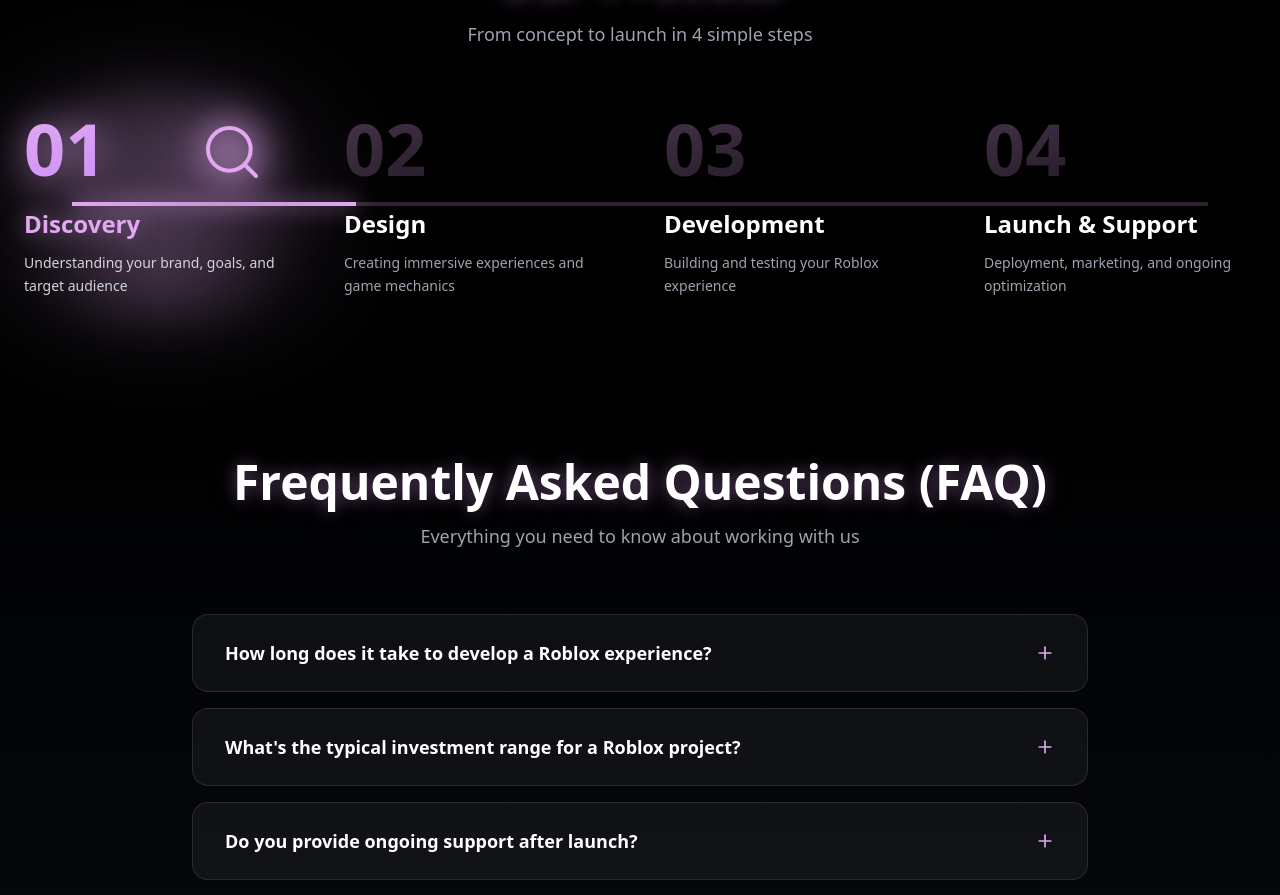
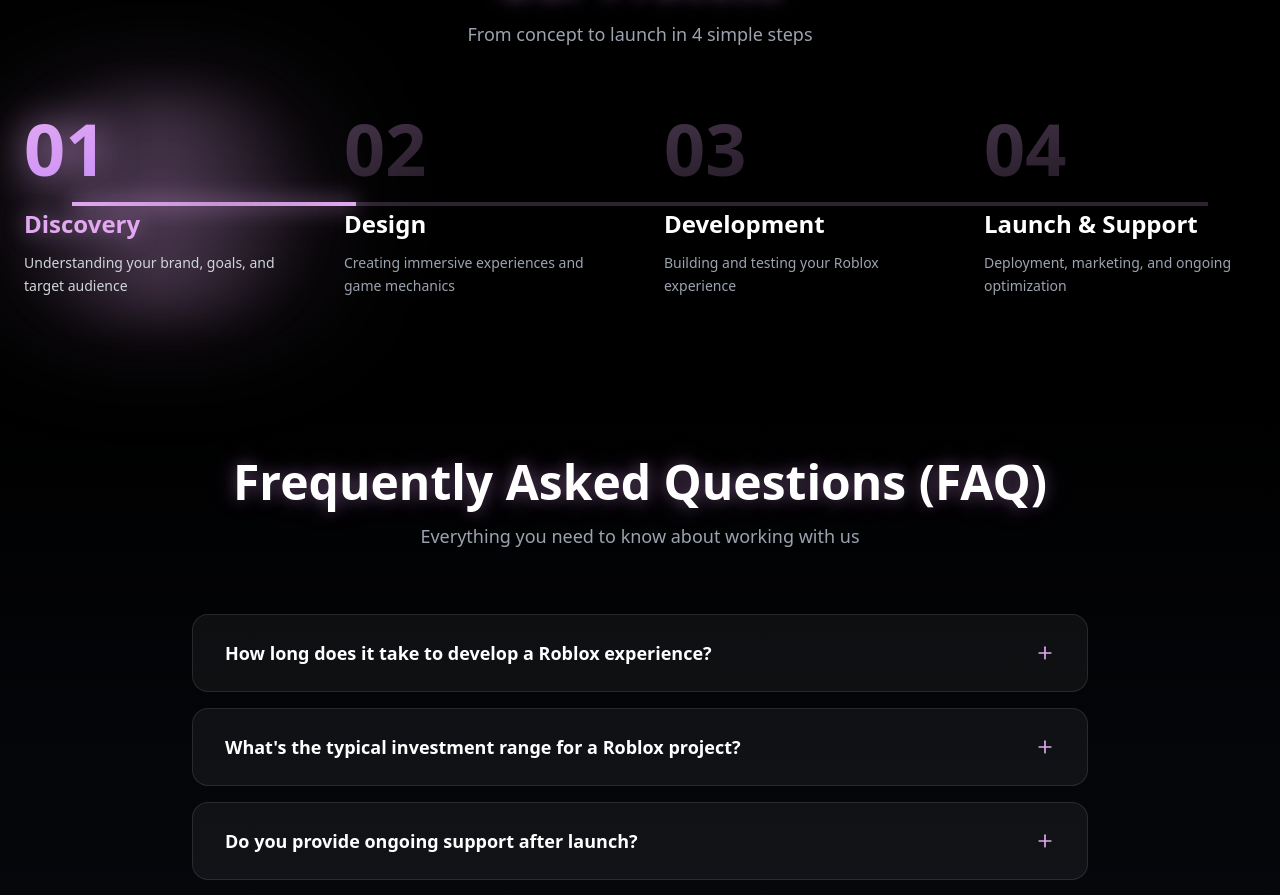
Before and after one commit to Adam-Burroughs/betterwebsite, a React (Vite) app: page / in a window 1280 px wide. Shown: the part 5856-6751 px from the top of the page. Built offline with nearby package versions, Linux system fonts and the light colour scheme.

Commit message:
Updated App.tsx

```diff
--- a/src/App.tsx
+++ b/src/App.tsx
@@ -1,4 +1,4 @@
-import { Gamepad2, Users, Briefcase, Sparkles, ArrowRight, Mail, ChevronDown, TrendingUp, Target, Award, Zap, Globe, Clock, Plus, Minus, ExternalLink, Search, Wand2, Code, Rocket } from 'lucide-react';
+import { Gamepad2, Users, Briefcase, Sparkles, ArrowRight, Mail, ChevronDown, TrendingUp, Target, Award, Zap, Globe, Clock, Plus, Minus, ExternalLink } from 'lucide-react';
 import { useState, useEffect, useRef } from 'react';
 import { trackButtonClick, trackSectionView, trackScroll } from './analytics';
 
@@ -647,10 +647,10 @@
 
             <div className="grid md:grid-cols-4 gap-12">
               {[
-                { num: "01", title: "Discovery", desc: "Understanding your brand, goals, and target audience", icon: Search },
-                { num: "02", title: "Design", desc: "Creating immersive experiences and game mechanics", icon: Wand2 },
-                { num: "03", title: "Development", desc: "Building and testing your Roblox experience", icon: Code },
-                { num: "04", title: "Launch & Support", desc: "Deployment, marketing, and ongoing optimization", icon: Rocket }
+                { num: "01", title: "Discovery", desc: "Understanding your brand, goals, and target audience" },
+                { num: "02", title: "Design", desc: "Creating immersive experiences and game mechanics" },
+                { num: "03", title: "Development", desc: "Building and testing your Roblox experience" },
+                { num: "04", title: "Launch & Support", desc: "Deployment, marketing, and ongoing optimization" }
               ].map((step, i) => (
                 <div
                   key={i}
@@ -667,16 +667,6 @@
                   <div className={`absolute -inset-4 rounded-full bg-gradient-to-r from-[#e2a9f1]/0 via-[#e2a9f1]/20 to-[#e2a9f1]/0 transition-all duration-500 blur-xl ${
                     hoveredStep === i ? 'opacity-100' : i === 0 && hoveredStep === 0 ? 'opacity-100' : 'opacity-0'
                   }`}></div>
-
-                  {/* Animated Icon */}
-                  <div className={`absolute top-2 right-8 transition-all duration-500 ${
-                    hoveredStep === i && hoveredStep !== null ? 'opacity-100 icon-pop' : 'opacity-0'
-                  }`}>
-                    <div className="relative">
-                      <div className="absolute inset-0 bg-[#e2a9f1] blur-xl rounded-full opacity-60"></div>
-                      <step.icon className="relative w-16 h-16 text-[#e2a9f1] drop-shadow-[0_0_15px_rgba(226,169,241,0.9)]" strokeWidth={1.5} />
-                    </div>
-                  </div>
 
                   {/* Content */}
                   <div className="relative transition-all duration-500 group-hover:scale-110 overflow-visible">
--- a/src/index.css
+++ b/src/index.css
@@ -45,22 +45,3 @@
   /* Optional: You can also set a margin of 0 to remove default browser spacing */
   margin: 0;
 }
-
-/* Icon Pop Animation */
-.icon-pop {
-  animation: iconPop 0.5s cubic-bezier(0.68, -0.55, 0.265, 1.55) forwards;
-}
-
-@keyframes iconPop {
-  0% {
-    opacity: 0;
-    transform: translate(20px, -20px) scale(0) rotate(-180deg);
-  }
-  60% {
-    transform: translate(0, 0) scale(1.15) rotate(10deg);
-  }
-  100% {
-    opacity: 1;
-    transform: translate(0, 0) scale(1) rotate(0deg);
-  }
-}
```
